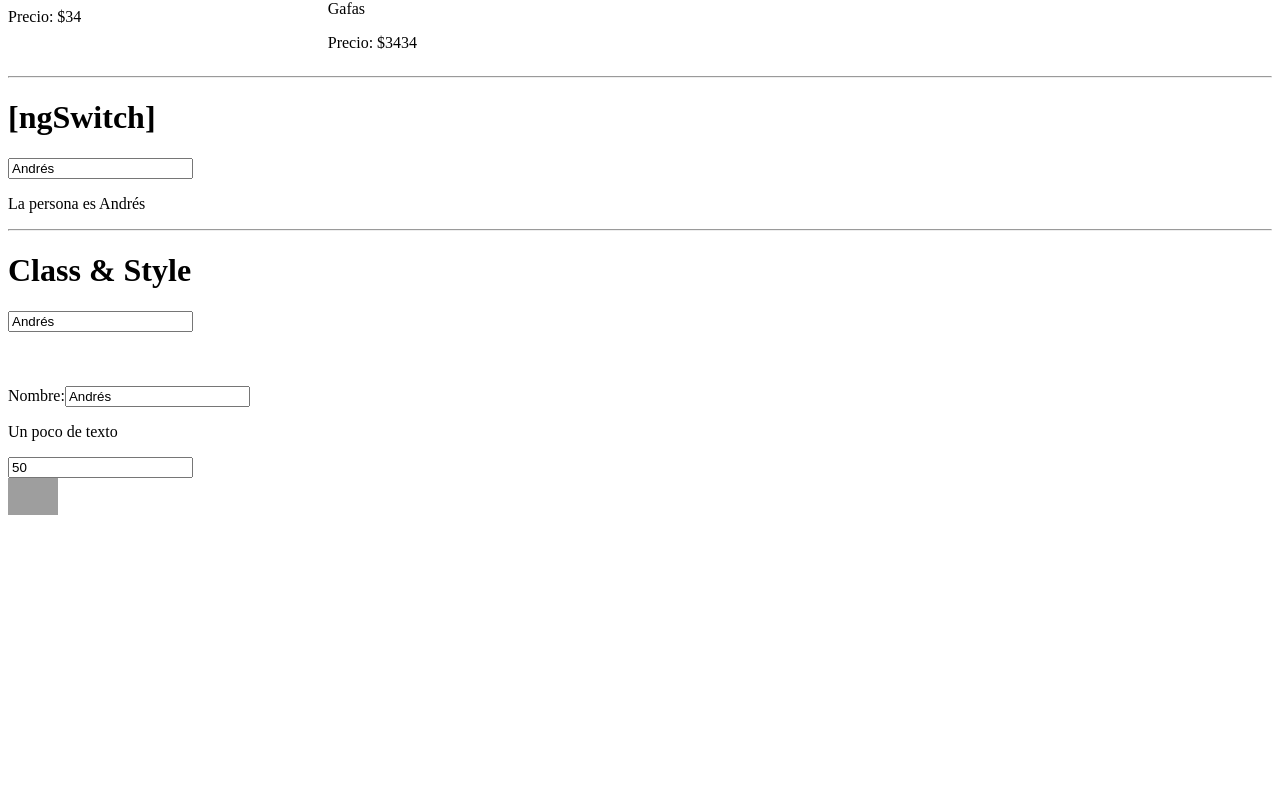
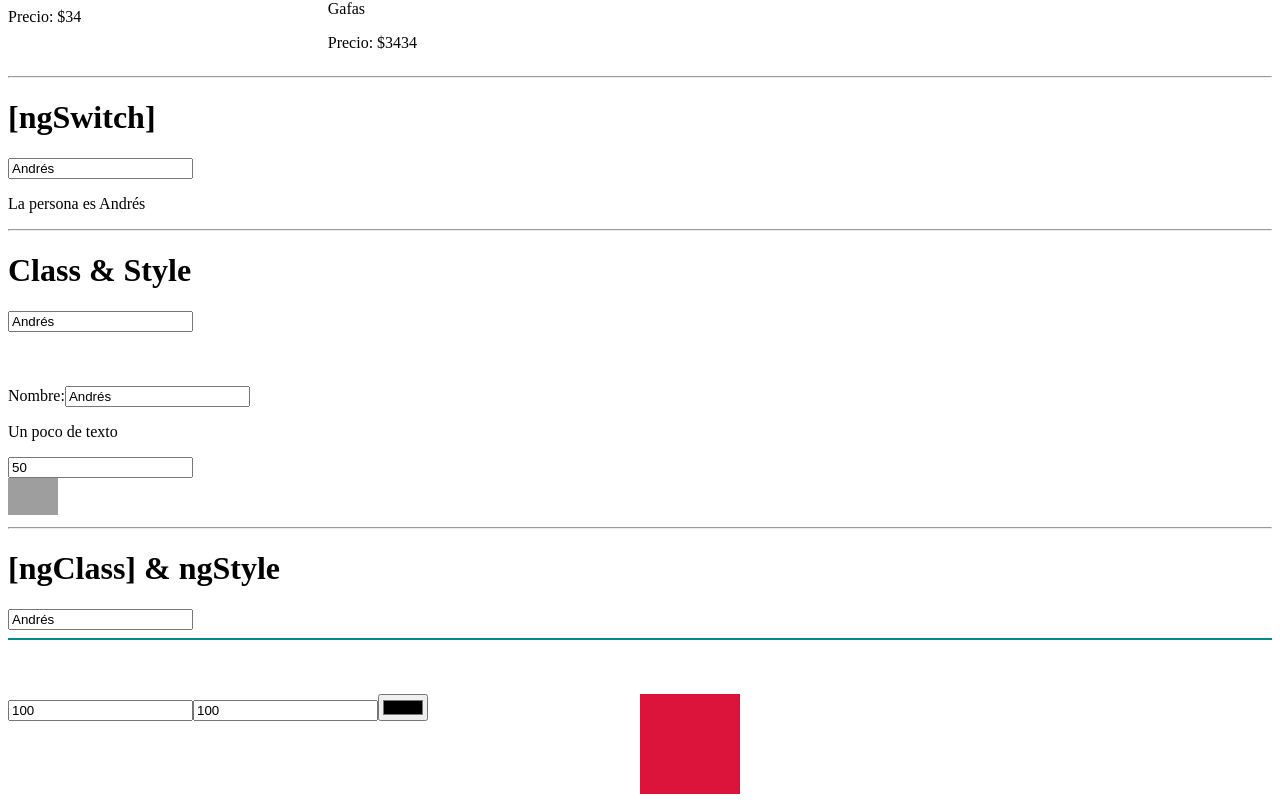
Before and after one commit to bl00p1ng/fundamentos-angular, an Angular app: page / in a window 1280 px wide. Shown: the part 2254-3056 px from the top of the page. Before the commit the page ends 2781 px from the top, so only its background shows below. Built offline with nearby package versions, Linux system fonts and the light colour scheme; grey boxes are pictures that could not be loaded.

Commit message:
ngClass y ngStyle

```diff
--- a/src/app/app.component.html
+++ b/src/app/app.component.html
@@ -111,3 +111,32 @@
     <img [style.width.px]="widthImg" [src]="waifu" alt="Lucy" />
   </div>
 </div>
+
+<hr>
+
+<h1>[ngClass] & ngStyle</h1>
+<input type="text" required #nameInput4="ngModel" [(ngModel)]="name" />
+<hr
+  class="line-error"
+  [ngClass]="{
+    'valid': nameInput4.valid,
+    'invalid': nameInput4.invalid
+  }"
+/>
+<p class="message-error" [class.invalid]="nameInput2.invalid">
+  Este campo es obligatorio
+</p>
+<div class="columns">
+  <div>
+    <input type="number" [(ngModel)]="box.width" />
+    <input type="number" [(ngModel)]="box.height" />
+    <input type="color" [(ngModel)]="box.background" />
+  </div>
+  <div [ngStyle]="{
+    'width.px': box.width,
+    'height.px': box.height,
+    'background-color': box.background,
+    'display': 'block'
+  }">
+  </div>
+</div>
--- a/src/app/app.component.scss
+++ b/src/app/app.component.scss
@@ -35,6 +35,17 @@
   grid-template-columns: repeat(2, 1fr);
 }
 
+.line-error {
+  height: 0;
+  border: 1px solid;
+  &.valid {
+    border-color: darkcyan;
+  }
+  &.invalid {
+    border-color: crimson;
+  }
+}
+
 @media screen and (min-width: 550px) {
   .products--grid {
     display: grid;
--- a/src/app/app.component.ts
+++ b/src/app/app.component.ts
@@ -15,6 +15,11 @@ export class AppComponent {
   names: string[] = ['Andrés', 'Felipe', 'Daniela', 'Gabriela'];
   newName: string = '';
   widthImg: number = 50;
+  box = {
+    width: 100,
+    height: 100,
+    background: 'crimson'
+  }
   products: Product[] = [
     {
       name: 'EL mejor juguete',
```
